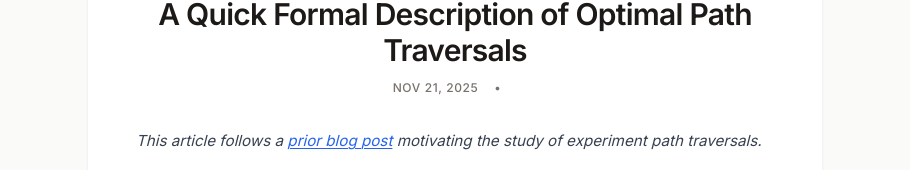
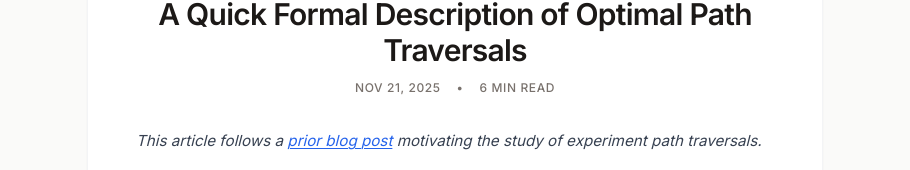
Before and after one commit to pascaltohouri/website, a plain HTML site: page blog_optimal_path_traversal.html in a window 1280 px wide. Shown: the part 166-336 px from the top of the page, without its empty margins (185-1095 px from the left). Drawn offline with nearby package versions, Linux system fonts and the light colour scheme.

Commit message:
Update blog_optimal_path_traversal.html

```diff
--- a/blog_optimal_path_traversal.html
+++ b/blog_optimal_path_traversal.html
@@ -360,6 +360,23 @@
                 });
             }
 
+            // --- Reading time calculation ---
+            const articleBody = document.querySelector('.article-body');
+            const readingTimeSpan = document.getElementById('reading-time');
+
+            if (articleBody && readingTimeSpan) {
+                const text = articleBody.innerText || articleBody.textContent || '';
+                const words = text.trim().split(/\s+/).filter(Boolean).length;
+
+                const defaultWpm = 200;
+                const wpmAttr = readingTimeSpan.getAttribute('data-wpm');
+                const WORDS_PER_MINUTE = wpmAttr ? parseInt(wpmAttr, 10) || defaultWpm : defaultWpm;
+
+                const minutes = Math.max(1, Math.round(words / WORDS_PER_MINUTE));
+
+                readingTimeSpan.textContent = `${minutes} Min Read`;
+            }
+
             // --- Obfuscated Contact Info ---
             const emailUser = 'pascal.tohouri1';
             const emailDomain = 'gmail.com';
```
